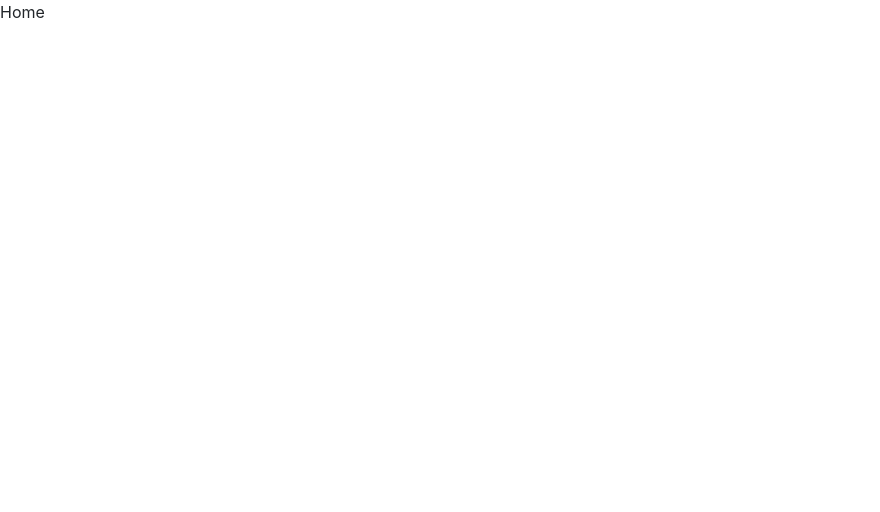
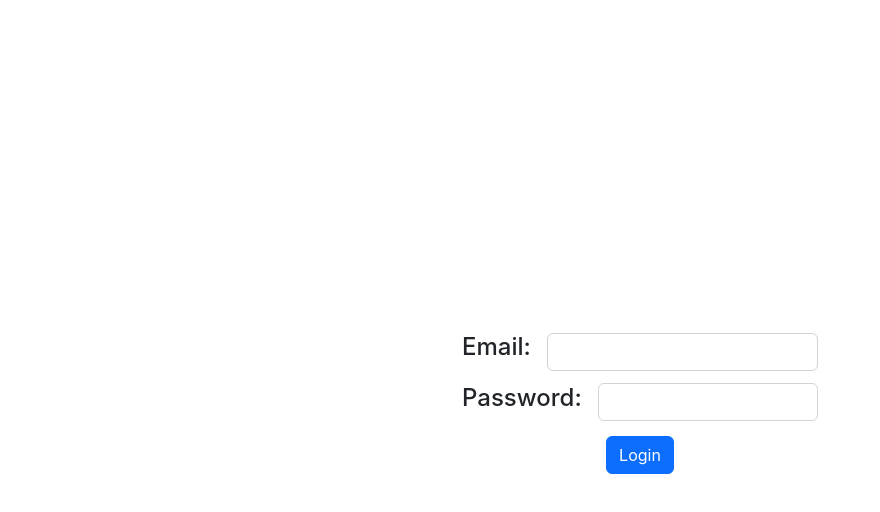
Before and after one commit to mayurkanade44/Reports, a React (Create React App) app in the folder client/: page / in a window 1280 px wide. Shown: the top 512 px of the page, without its empty margins (0-880 px from the left). Built offline with nearby package versions, Linux system fonts and the light colour scheme.

Commit message:
frontend login & userSlice setup

```diff
--- a/client/package.json
+++ b/client/package.json
@@ -41,5 +41,5 @@
       "last 1 safari version"
     ]
   },
-  "proxy": "http://localhost:5000/api"
+  "proxy": "http://localhost:5000"
 }
--- a/client/src/pages/Home.jsx
+++ b/client/src/pages/Home.jsx
@@ -1,6 +1,64 @@
+import { useSelector, useDispatch } from "react-redux";
+import { InputRow } from "../components";
+import { handleUserChange, login } from "../redux/userSlice";
+
 const Home = () => {
+  const { userLoading, email, password } = useSelector((store) => store.user);
+  const dispatch = useDispatch();
+
+  const handleSubmit = (e) => {
+    e.preventDefault();
+    dispatch(login({ email, password }));
+  };
+
   return (
-    <div>Home</div>
-  )
-}
-export default Home
+    <div className="container">
+      <form onSubmit={handleSubmit}>
+        <div className="row d-flex flex-column min-vh-100 justify-content-center align-items-center">
+          <div className="col-md-4">
+            <InputRow
+              label="Email:"
+              type="email"
+              name="email"
+              value={email}
+              handleChange={(e) => {
+                dispatch(
+                  handleUserChange({
+                    name: e.target.name,
+                    value: e.target.value,
+                  })
+                );
+              }}
+            />
+          </div>
+          <div className="col-md-4">
+            <InputRow
+              label="Password:"
+              type="password"
+              name="password"
+              value={password}
+              handleChange={(e) => {
+                dispatch(
+                  handleUserChange({
+                    name: e.target.name,
+                    value: e.target.value,
+                  })
+                );
+              }}
+            />
+          </div>
+          <div className="col-md-2 text-center mt-2">
+            <button
+              className="btn btn-primary"
+              type="submit"
+              disabled={userLoading ? true : false}
+            >
+              Login
+            </button>
+          </div>
+        </div>
+      </form>
+    </div>
+  );
+};
+export default Home;
--- /dev/null
+++ b/client/src/redux/auth.js
@@ -0,0 +1,11 @@
+import axios from "axios";
+
+export const authFetch = axios.create({ baseURL: "/api" });
+
+authFetch.interceptors.request.use((config) => {
+  const user = JSON.parse(localStorage.getItem("user"));
+  if (user) {
+    config.headers["Authorization"] = `Bearer ${user.token}`;
+  }
+  return config;
+});
--- a/client/src/redux/store.js
+++ b/client/src/redux/store.js
@@ -1,8 +1,10 @@
 import { configureStore } from "@reduxjs/toolkit";
 import reportSlice from "./reportSlice";
+import userSlice from "./userSlice";
 
 export const store = configureStore({
   reducer: {
     report: reportSlice,
+    user: userSlice,
   },
 });
--- /dev/null
+++ b/client/src/redux/userSlice.jsx
@@ -0,0 +1,78 @@
+import { createAsyncThunk, createSlice } from "@reduxjs/toolkit";
+import { authFetch } from "./auth";
+import { toast } from "react-toastify";
+
+const initialState = {
+  userLoading: false,
+  user: JSON.parse(localStorage.getItem("user")) || null,
+  allUsers: [],
+  email: "",
+  password: "",
+  name: "",
+  role: "",
+};
+
+export const register = createAsyncThunk(
+  "user/register",
+  async (form, thunkAPI) => {
+    try {
+      const res = await authFetch.post("/user/register", form);
+      return res.data;
+    } catch (error) {
+      console.log(error);
+      return thunkAPI.rejectWithValue(error.response.data.msg);
+    }
+  }
+);
+
+export const login = createAsyncThunk("user/login", async (form, thunkAPI) => {
+  try {
+    const res = await authFetch.post("/user/login", form);
+    return res.data;
+  } catch (error) {
+    console.log(error);
+    return thunkAPI.rejectWithValue(error.response.data.msg);
+  }
+});
+
+const userSlice = createSlice({
+  name: "user",
+  initialState,
+  reducers: {
+    handleUserChange: (state, { payload: { name, value } }) => {
+      state[name] = value;
+    },
+  },
+  extraReducers: (builder) => {
+    builder
+      .addCase(register.pending, (state) => {
+        state.userLoading = true;
+      })
+      .addCase(register.fulfilled, (state, { payload }) => {
+        state.userLoading = false;
+        state.allUsers = payload.users;
+        toast.success(payload.msg);
+      })
+      .addCase(register.rejected, (state, { payload }) => {
+        state.userLoading = false;
+        toast.error(payload);
+      })
+      .addCase(login.pending, (state) => {
+        state.userLoading = true;
+      })
+      .addCase(login.fulfilled, (state, { payload }) => {
+        state.userLoading = false;
+        state.user = payload.user;
+        localStorage.setItem("user", JSON.stringify(payload.user));
+        toast.success(payload.msg);
+      })
+      .addCase(login.rejected, (state, { payload }) => {
+        state.userLoading = false;
+        toast.error(payload);
+      });
+  },
+});
+
+export const { handleUserChange } = userSlice.actions;
+
+export default userSlice.reducer;
```
